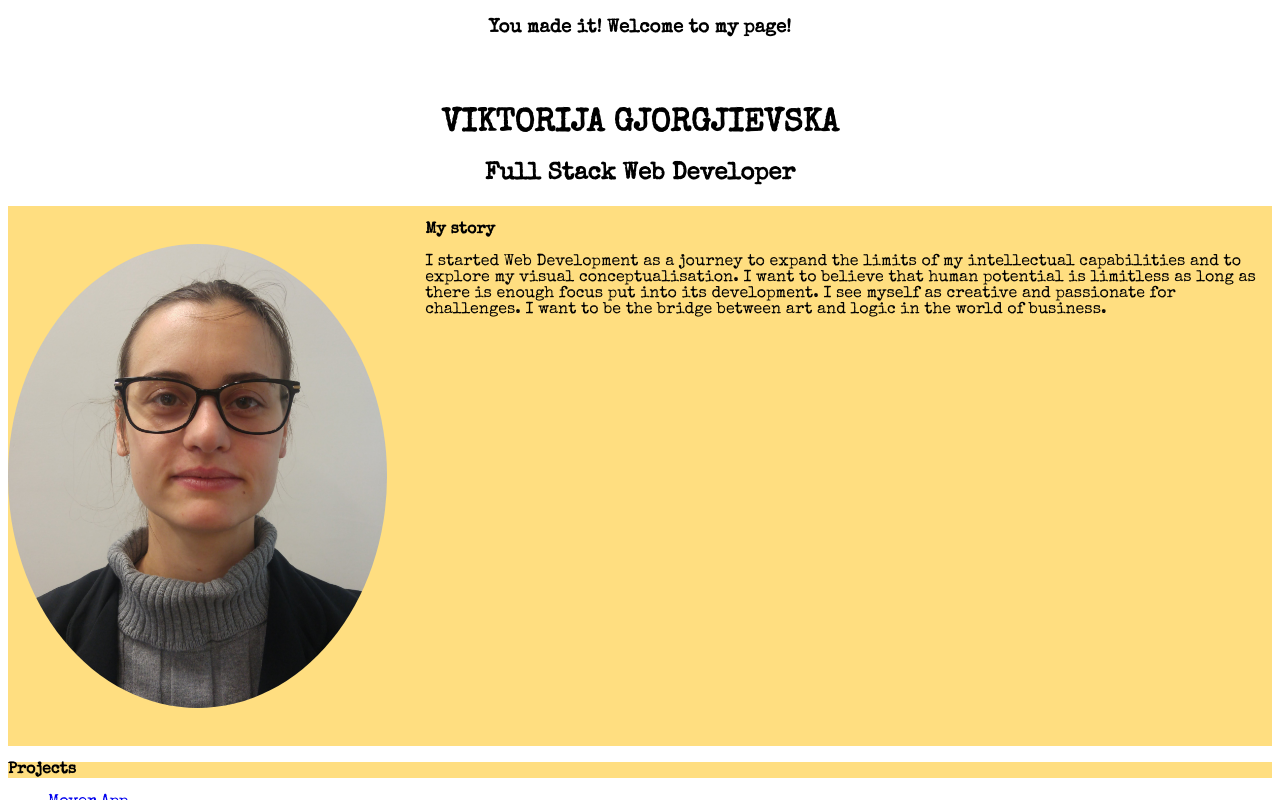
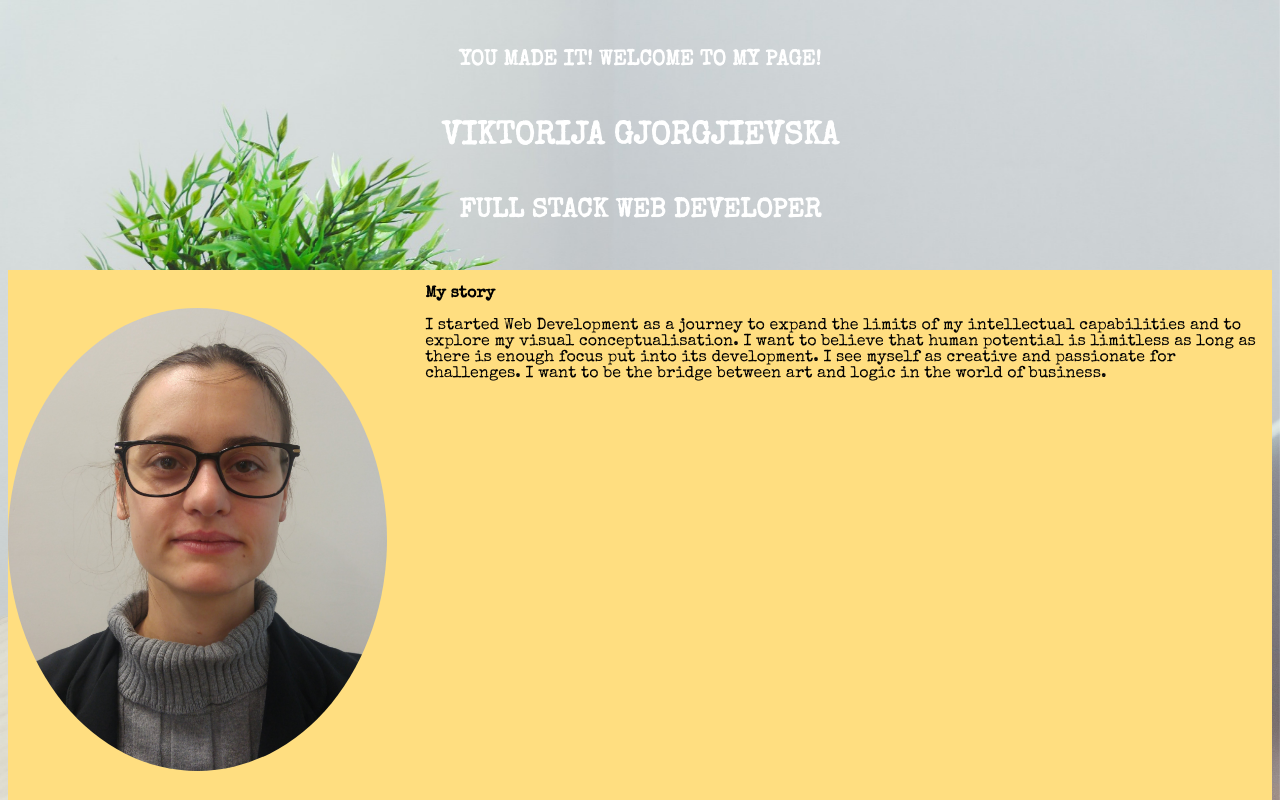
Before and after one commit to viktorija6420/react-portfolio, a React app: page / in a window 1280 px wide. Shown: the top 800 px of the page. Built offline with nearby package versions, Linux system fonts and the light colour scheme.

Commit message:
added background picture as just a picture with a negative zIndex with fixed position

```diff
--- a/src/containers/Home.js
+++ b/src/containers/Home.js
@@ -17,13 +17,14 @@ class Home extends Component {
     }
 
     const bodyStyle = {
-      backgroundSize: "cover"
+
     }
 
     const profileStyle = {
       // background: "rgba(0, 0, 0, 0.8)",
       backgroundColor:" #FFDE80",
-      overflow: "hidden"
+      overflow: "hidden",
+      zIndex: "300"
     }
 
     const divStyle = {
@@ -31,17 +32,25 @@ class Home extends Component {
     }
 
     const pictureStyle = {
+      position: "fixed",
+      zIndex: "-300",
+      marginRight: "200px",
+      paddingLeft: "0px",
+      width: "100%",
+      height: "100%",
+      top: "0%",
+      left: "0%"
     }
 
     const headerStyle = {
-      textAlign: "center",
-      backgroundImage: `url(require(../assets/beverage-coffee-computer-877695.jpg)) no repeat fixed 50%`
+      textAlign: "center"
     }
 
-    const headingStyle = {
-      zIndex: "10",
-      marginTop: "70px",
-      color: "black",
+    const headerTextStyle = {
+      zIndex: "200",
+      marginTop: "0px",
+      paddingTop: "0px",
+      color: "white",
       fontSize: "32px",
       textTransform: "uppercase"
     };
@@ -65,17 +74,25 @@ class Home extends Component {
       backgroundColor: "#FFDE80"
     }
 
+    const whiteText = {
+      color: "white",
+      backgroundColor: "lightgray"
+    }
 
     return (
 
       <div style={allElementsStyle}>
           <header style={headerStyle}>
-            <h3>You made it! Welcome to my page!</h3>
-            <h1 style={headingStyle}>Viktorija Gjorgjievska</h1>
-            <h2>Full Stack Web Developer</h2>
+            <p style={headerTextStyle}>
+              <h6>You made it! Welcome to my page!</h6>
+              <h4>Viktorija Gjorgjievska</h4>
+              <h5>Full Stack Web Developer</h5>
+            </p>
           </header>
 
           <div style={bodyStyle}>
+          <Image style={pictureStyle} src={require('../assets/business.jpg')} alt="table with computer"  />
+
             <div style={profileStyle}>
               <Image style={profilePictureStyle} src={require('../assets/resume-picture.jpg')} alt="resume-picture"  />
 
@@ -87,9 +104,8 @@ class Home extends Component {
               </p>
             </div>
 
-            <p style={divStyle}>
+            <p style={whiteText}>
               <strong>Projects</strong>
-            </p>
 
             <ul>
               <li><a href="https://easybreezymove.herokuapp.com/">Mover App</a></li>
@@ -99,6 +115,7 @@ class Home extends Component {
               <li><a href="https://blooming-temple-73019.herokuapp.com/categories">Kaizen-  connecting tutors with locals.</a></li>
               <li>See more on <a href="https://github.com/viktorija6420">GitHub</a>!</li>
             </ul>
+            </p>
 
             <p style={divStyle}>
               <strong>Skills</strong>
@@ -118,7 +135,7 @@ class Home extends Component {
               </ul>
             </p>
 
-            <p style={divStyle}><strong>Work Experience</strong></p>
+            <p style={whiteText}><strong>Work Experience</strong>
 
              <h3>FREELANCE WEB DEVELOPER</h3>
              <p> Toronto, Canada |  January 2018 - present</p>
@@ -146,6 +163,8 @@ class Home extends Component {
               <li>Mentored Ladies Learning Code to build a Chrome extension. (JavaScript for beginners)</li>
              </ul>
 
+            </p>
+
             <p style={divStyle}><strong>Education</strong>
 
              <h4>BACHELOR OF ARTS IN TRANSLATION AND INTERPRETING</h4>
@@ -154,16 +173,15 @@ class Home extends Component {
              <p> Skopje, Macedonia |  2009 - 2013</p>
              </p>
 
-            <p style={divStyle}>
-              <strong>Interests</strong></p>
-
-
+            <p >
+              <strong>Interests</strong>
               <ul>
                 <li>Technology</li>
                 <li>Learning</li>
                 <li>Hiking</li>
                 <li>Spoken Languages</li>
               </ul>
+            </p>
 
           </div>
 
```
Also changed, not shown: src/assets/business.jpg (added). Lines whose indentation alone changed are shown as unchanged.
